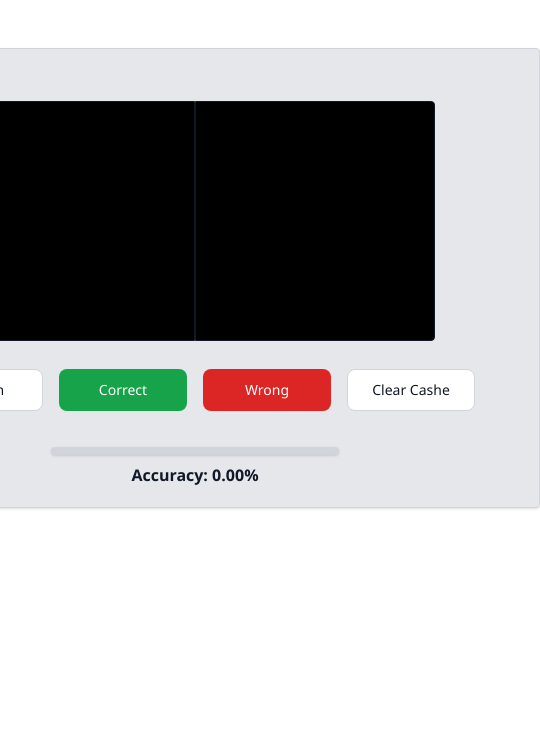
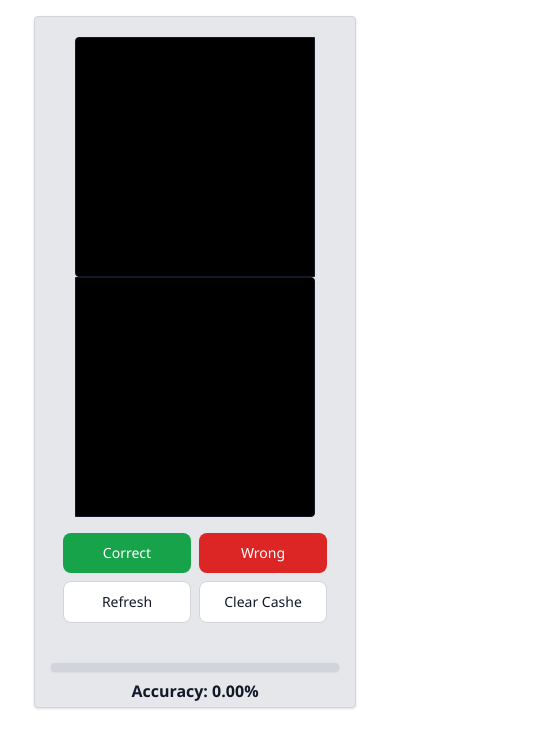
Before and after one commit to astatochek/react-digit-recognition, a React (Create React App) app: page / in a window 390 px wide. Shown: the top 748 px of the page, 540 px wide, since content can reach past the window. Built offline with nearby package versions, Linux system fonts and the light colour scheme.

Commit message:
add css for mobile

```diff
--- a/src/components/DrawingComponent/DrawingComponent.tsx
+++ b/src/components/DrawingComponent/DrawingComponent.tsx
@@ -3,7 +3,7 @@ import { Stage, Layer, Line } from "react-konva";
 import Konva from "konva";
 import PredictionContext from "../Context/PredictionContext";
 import PopupContext from "../Context/PopupContext";
-import userEvent from "@testing-library/user-event";
+import { isTouchScreenDevice, squeeze, getDistance } from "./Functions";
 
 interface DrawingProps {
   coefficient: number;
@@ -42,15 +42,6 @@ const Drawing = (props: DrawingProps) => {
       4
   );
 
-  const isTouchScreenDevice = () => {
-    try {
-      document.createEvent("TouchEvent");
-      return true;
-    } catch (e) {
-      return false;
-    }
-  };
-
   useEffect(() => {
     // console.log('Num changed to:', num);
     if (stageRef.current && num === "") {
@@ -83,57 +74,6 @@ const Drawing = (props: DrawingProps) => {
       setActive((prev) => false);
       handleResolvedPrediction(prediction, sqData);
     }
-  }
-
-  function squeeze(data: Uint8ClampedArray): number[] {
-    const matrix: number[][] = [];
-    let buffer: number[] = [];
-    data.forEach((elem, i) => {
-      if (i % 4 === 0) {
-        if (i % (4 * size) === 0) {
-          if (buffer.length !== 0) matrix.push([...buffer]);
-          buffer = [];
-        }
-        buffer.push(elem / 256);
-      }
-    });
-    matrix.push(buffer);
-    buffer = [];
-    // console.log(matrix);
-
-    const step = Math.floor(size / sqSize);
-    console.log("Step:", step);
-
-    // matrix.forEach((line, i) => console.log(i, line));
-
-    const res: number[] = [];
-
-    for (let i = 0; i < sqSize; i++) {
-      for (let j = 0; j < sqSize; j++) {
-        let sum = 0;
-        const rowStart = Math.floor((i * size) / sqSize);
-        const colStart = Math.floor((j * size) / sqSize);
-        for (let k = rowStart; k < rowStart + step; k++) {
-          for (let l = colStart; l < colStart + step; l++) {
-            sum += matrix[k][l];
-          }
-        }
-        // console.log(sum);
-        res.push(sum / (step * step));
-      }
-    }
-
-    // console.log(res);
-
-    return res;
-  }
-
-  function getDistance(a: number[], b: number[]) {
-    let sum = 0;
-    for (let i = 0; i < a.length; i++) {
-      sum += Math.pow(a[i] - b[i], 2);
-    }
-    return Math.sqrt(sum);
   }
 
   function compareWithCashed(input: number[]): string {
@@ -198,7 +138,7 @@ const Drawing = (props: DrawingProps) => {
       const ctx = stageRef.current?.toCanvas().getContext("2d");
       if (ctx) {
         const data = ctx.getImageData(0, 0, size, size).data;
-        const sqData = squeeze(data);
+        const sqData = squeeze(data, size, sqSize);
         const fastPrediction = compareWithCashed(sqData);
         if (fastPrediction) {
           setNum((prev) => fastPrediction);
--- /dev/null
+++ b/src/components/DrawingComponent/Functions.ts
@@ -0,0 +1,64 @@
+export const isTouchScreenDevice = () => {
+  try {
+    document.createEvent("TouchEvent");
+    return true;
+  } catch (e) {
+    return false;
+  }
+};
+
+
+export function squeeze(
+  data: Uint8ClampedArray,
+  size: number,
+  sqSize: number
+): number[] {
+  const matrix: number[][] = [];
+  let buffer: number[] = [];
+  data.forEach((elem, i) => {
+    if (i % 4 === 0) {
+      if (i % (4 * size) === 0) {
+        if (buffer.length !== 0) matrix.push([...buffer]);
+        buffer = [];
+      }
+      buffer.push(elem / 256);
+    }
+  });
+  matrix.push(buffer);
+  buffer = [];
+  // console.log(matrix);
+
+  const step = Math.floor(size / sqSize);
+  console.log("Step:", step);
+
+  // matrix.forEach((line, i) => console.log(i, line));
+
+  const res: number[] = [];
+
+  for (let i = 0; i < sqSize; i++) {
+    for (let j = 0; j < sqSize; j++) {
+      let sum = 0;
+      const rowStart = Math.floor((i * size) / sqSize);
+      const colStart = Math.floor((j * size) / sqSize);
+      for (let k = rowStart; k < rowStart + step; k++) {
+        for (let l = colStart; l < colStart + step; l++) {
+          sum += matrix[k][l];
+        }
+      }
+      // console.log(sum);
+      res.push(sum / (step * step));
+    }
+  }
+
+  // console.log(res);
+
+  return res;
+}
+
+export function getDistance(a: number[], b: number[]) {
+  let sum = 0;
+  for (let i = 0; i < a.length; i++) {
+    sum += Math.pow(a[i] - b[i], 2);
+  }
+  return Math.sqrt(sum);
+}
--- /dev/null
+++ b/src/components/MainComponent/Buttons/ClearCashe.tsx
@@ -0,0 +1,12 @@
+import React from "react";
+
+export default function ClearCasheButton({ clearLocalStorage }: any) {
+  return (
+    <button
+      className="w-32 mx-2 github-base-button"
+      onClick={clearLocalStorage}
+    >
+      Clear Cashe
+    </button>
+  );
+}
--- /dev/null
+++ b/src/components/MainComponent/Buttons/Correct.tsx
@@ -0,0 +1,12 @@
+import React from "react";
+
+export default function CorrectButton({ handleCorrect }: any) {
+  return (
+    <button
+      className="w-32 mx-2 text-center focus:outline-none text-white focus:ring-4 font-medium rounded-lg text-sm px-5 py-2.5 bg-green-600 hover:bg-green-700 focus:ring-green-800"
+      onClick={handleCorrect}
+    >
+      Correct
+    </button>
+  );
+}
--- /dev/null
+++ b/src/components/MainComponent/Buttons/Refresh.tsx
@@ -0,0 +1,12 @@
+import React from "react";
+
+export default function RefreshButton({ refreshPage }: any) {
+  return (
+    <button
+      className="w-32 mx-2 border github-base-button"
+      onClick={refreshPage}
+    >
+      Refresh
+    </button>
+  );
+}
--- /dev/null
+++ b/src/components/MainComponent/Buttons/Wrong.tsx
@@ -0,0 +1,12 @@
+import React from "react";
+
+export default function WrongButton({ handleWrong }: any) {
+  return (
+    <button
+      className="w-32 mx-2 focus:outline-none text-white focus:ring-4 font-medium rounded-lg text-sm px-5 py-2.5 bg-red-600 hover:bg-red-700 focus:ring-red-900"
+      onClick={handleWrong}
+    >
+      Wrong
+    </button>
+  );
+}
--- a/src/components/MainComponent/MainComponent.tsx
+++ b/src/components/MainComponent/MainComponent.tsx
@@ -3,6 +3,10 @@ import Drawing from "../DrawingComponent/DrawingComponent";
 import Accuracy from "../AccuracyComponent/Accuracy";
 import PredictionContext from "../Context/PredictionContext";
 import PopupComponent from "../PopupComponent/Popup";
+import RefreshButton from "./Buttons/Refresh";
+import CorrectButton from "./Buttons/Correct";
+import WrongButton from "./Buttons/Wrong";
+import ClearCasheButton from "./Buttons/ClearCashe";
 
 const MainComponent = () => {
   const { num, setNum } = useContext(PredictionContext);
@@ -153,9 +157,9 @@ const MainComponent = () => {
   }
 
   return (
-    <div className="w-full flex flex-col items-center justify-center">
-      <div className="bg-gray-200 border-gray-300 dark:bg-github-dark-deep border dark:border-gray-200 rounded py-6 px-12 my-12 shadow">
-        <div className="flex flex-row justify-center m-7">
+    <div className="w-full flex items-center justify-center">
+      <div className="bg-gray-200 border-gray-300 dark:bg-github-dark-deep border dark:border-gray-200 rounded py-2 sm:py-6 px-4 sm:px-12 m-4 sm:my-12 shadow">
+        <div className="flex flex-col sm:flex-row justify-center items-center m-3 sm:m-7">
           <div className="touch-none w-60 h-60 bg-black dark:bg-github-dark-gray border border-gray-900 dark:border-gray-200 rounded-l">
             <Drawing coefficient={minAccuracyForCashe} />
           </div>
@@ -164,32 +168,21 @@ const MainComponent = () => {
           </div>
         </div>
 
-        <div className="flex flex-row justify-center m-2">
-          <button
-            className="w-32 mx-2 border github-base-button"
-            onClick={refreshPage}
-          >
-            Refresh
-          </button>
-          <button
-            className="w-32 mx-2 text-center focus:outline-none text-white focus:ring-4 font-medium rounded-lg text-sm px-5 py-2.5 bg-green-600 hover:bg-green-700 focus:ring-green-800"
-            onClick={handleCorrect}
-          >
-            Correct
-          </button>
-          <button
-            className="w-32 mx-2 focus:outline-none text-white focus:ring-4 font-medium rounded-lg text-sm px-5 py-2.5 bg-red-600 hover:bg-red-700 focus:ring-red-900"
-            onClick={handleWrong}
-          >
-            Wrong
-          </button>
-          <button
-            className="w-32 mx-2 github-base-button"
-            onClick={clearLocalStorage}
-          >
-            Clear Cashe
-          </button>
-        </div>
+        {window.innerWidth >= 640 ? (
+          <div className="flex flex-row justify-center m-2">
+            <RefreshButton refreshPage={refreshPage} />
+            <CorrectButton handleCorrect={handleCorrect} />
+            <WrongButton handleWrong={handleWrong} />
+            <ClearCasheButton clearLocalStorage={clearLocalStorage} />
+          </div>
+        ) : (
+          <div className="grid grid-cols-2 m-2 [&>*]:m-1">
+            <CorrectButton handleCorrect={handleCorrect} />
+            <WrongButton handleWrong={handleWrong} />
+            <RefreshButton refreshPage={refreshPage} />
+            <ClearCasheButton clearLocalStorage={clearLocalStorage} />
+          </div>
+        )}
 
         <div className="w-full py-4 h-16 flex items-center justify-center">
           <Accuracy accuracy={accuracy} coefficient={minAccuracyForCashe} />
```
